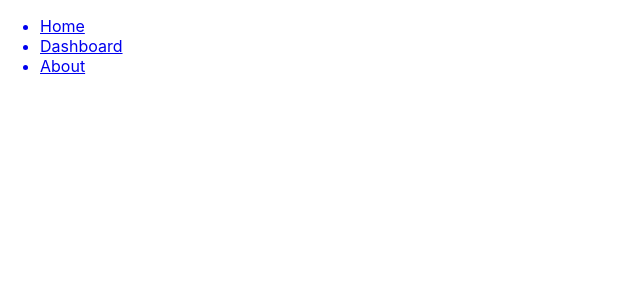
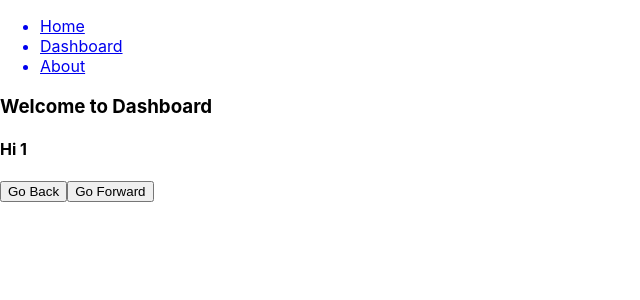
Before and after one commit to mohithsaran/React-Course, a React (Create React App) app: page /dashboard/1 in a window 1280 px wide. Shown: the top 300 px of the page, without its empty margins (0-640 px from the left). Built offline with nearby package versions, Linux system fonts and the light colour scheme.

Commit message:
useParams for path parameters

```diff
--- a/src/App.js
+++ b/src/App.js
@@ -10,8 +10,8 @@ const App = () => {
       <Router>
         <NavBar />
         <Routes>
-          <Route path="/" exact Component={Home} />
-          <Route path="/dashboard" Component={Dashboard} />
+          <Route path="/" Component={Home} />
+          <Route path="/dashboard/:name" Component={Dashboard} />
           <Route path="/about" Component={About} />
         </Routes>
       </Router>
--- a/src/Dashboard.js
+++ b/src/Dashboard.js
@@ -1,9 +1,12 @@
 import { useNavigate } from "react-router-dom";
+import { useParams } from "react-router-dom";
 const Dashboard = () => {
   let navigate = useNavigate();
+  let { name } = useParams();
   return (
     <div>
       <h3>Welcome to Dashboard</h3>
+      <h4>Hi {name}</h4>
       <button onClick={() => navigate(-1)}>Go Back</button>
       <button onClick={() => navigate(1)}>Go Forward</button>
     </div>
```
